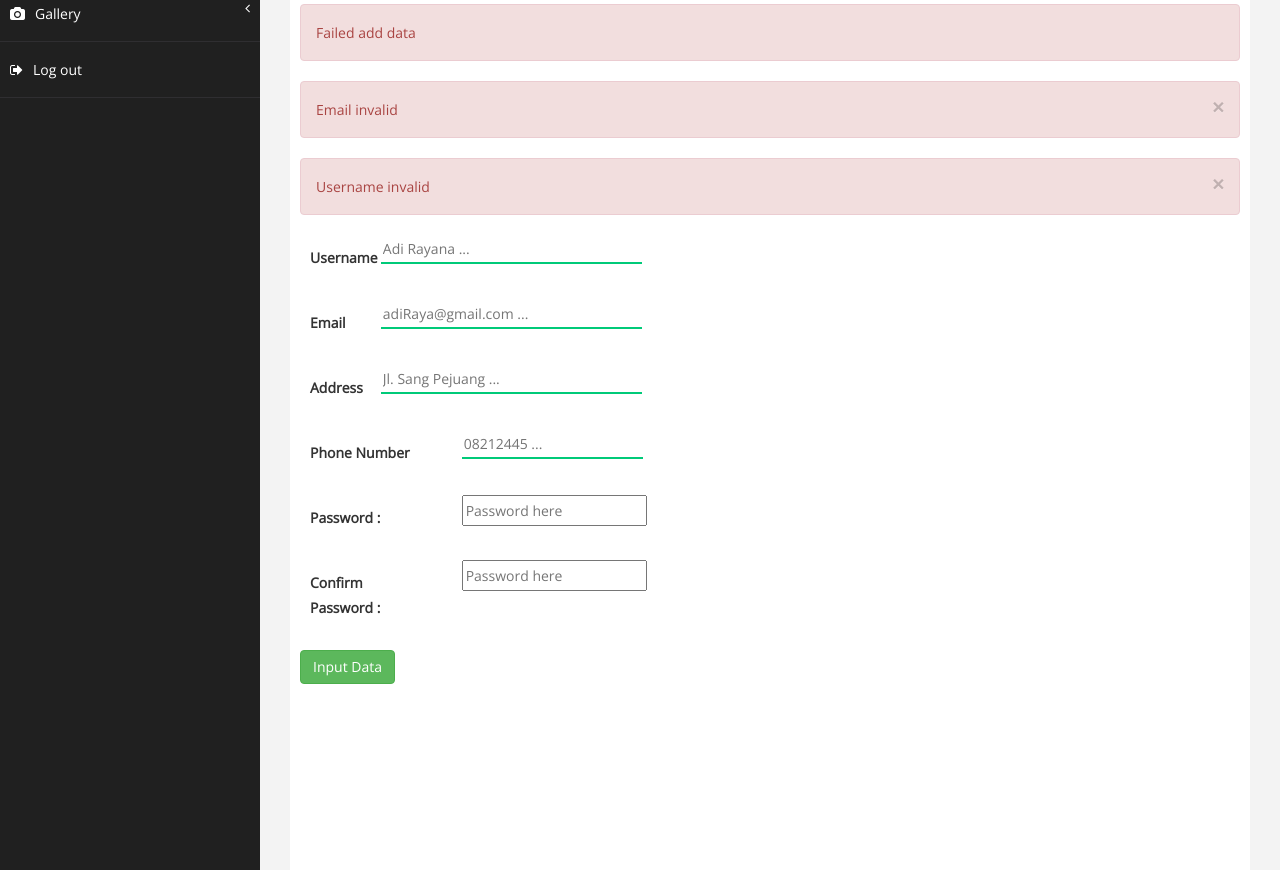
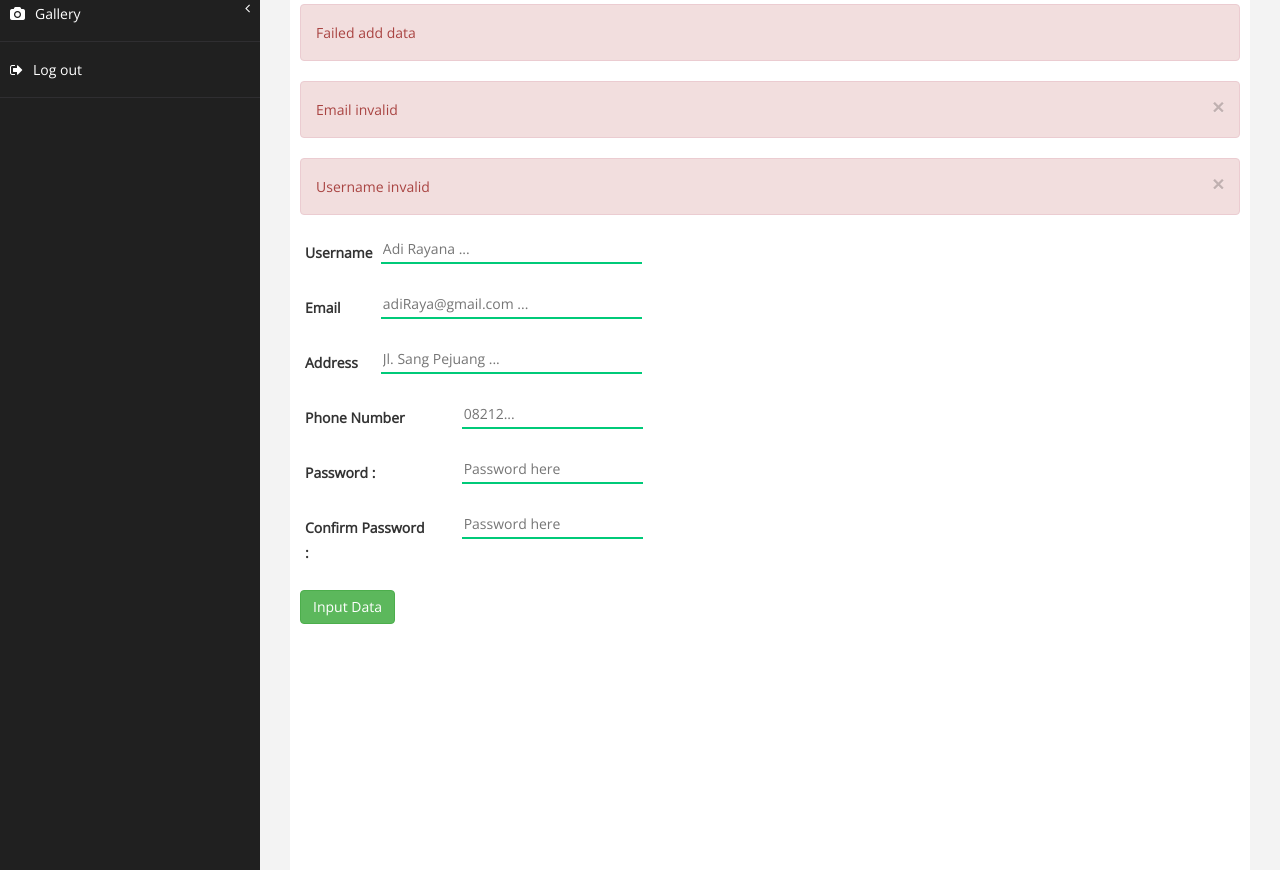
Before and after one commit to LatifBaraba/CoCreaAdmin, a PHP site: page /adduser.php in a window 1280 px wide. Shown: the part 257-1127 px from the top of the page. Run offline with PHP 8.4, Linux system fonts and the light colour scheme; the visitor is signed in with stand-in values (Sample User, id 1); data that the repository does not hold is empty.

Commit message:
fix change pass

```diff
--- a/adduser.php
+++ b/adduser.php
@@ -178,7 +178,7 @@
                 endif;
                 unset($_SESSION['usernamesama']);
                 ?>
-
+                <div class="useradd">
                 <form action="" enctype="multipart/form-data" method="post">
                 <div class="row">
                     <div class="col-xs-3 col-lg-1">
@@ -220,14 +220,14 @@
                         </div>
                     </div>
                     <div class="col-xs-10 col-lg-10">
-                    <input type="text" name="telepon" id="telepon" placeholder="08212445 ...">
+                    <input type="text" name="telepon" id="telepon" placeholder="08212...">
                     </div>
                 </div>
 
                 <div class="row">
                     <div class="col-xs-2 col-lg-2">
                         <div class="form-group">
-                        <label for="telepon">Password : </label>
+                        <label for="password">Password : </label>
                         </div>
                     </div>
                     <div class="col-xs-10 col-lg-10">
@@ -238,7 +238,7 @@
                 <div class="row">
                     <div class="col-xs-2 col-lg-2">
                         <div class="form-group">
-                        <label for="telepon">Confirm Password : </label>
+                        <label for="password2">Confirm Password : </label>
                         </div>
                     </div>
                     <div class="col-xs-10 col-lg-10">
@@ -248,6 +248,7 @@
 
         <button class="btn btn-success" type="submit" name="submit">Input Data</button>
         </form>
+        </div>
         </div>
             <!-- /. PAGE INNER  -->
         </div>
--- a/assets/css/custom.css
+++ b/assets/css/custom.css
@@ -358,12 +358,25 @@
     padding-top: 20px;
 }
 
+.formpass input {
+    color: cornflowerblue;
+}
+
+.formpass input, label {
+    padding-top : 5px;
+}
+
 .btn-confirmpass {
     margin-top: 20px;
 }
 
-.form-group input , label{
-    padding: 10px;
+.useradd input {
+    border: 2px;
+    border-bottom: 2px solid #00CA79;
+}
+
+.useradd label {
+    padding : 5px ;
 }
 
 .form-group input {
--- a/function.php
+++ b/function.php
@@ -442,6 +442,7 @@
     // var_dump($password);
 } else {
     $password = password_hash($password, PASSWORD_DEFAULT);
+
     $query = "UPDATE user SET
                 password = '$password'
             WHERE id = '$id';
--- a/login.php
+++ b/login.php
@@ -68,7 +68,6 @@
 <style>
 .tittle {
     font-size: 50px;
-
 }
 
 .tittle-login {
```
Also changed, not shown: edituser.php (+21 -9 lines).
